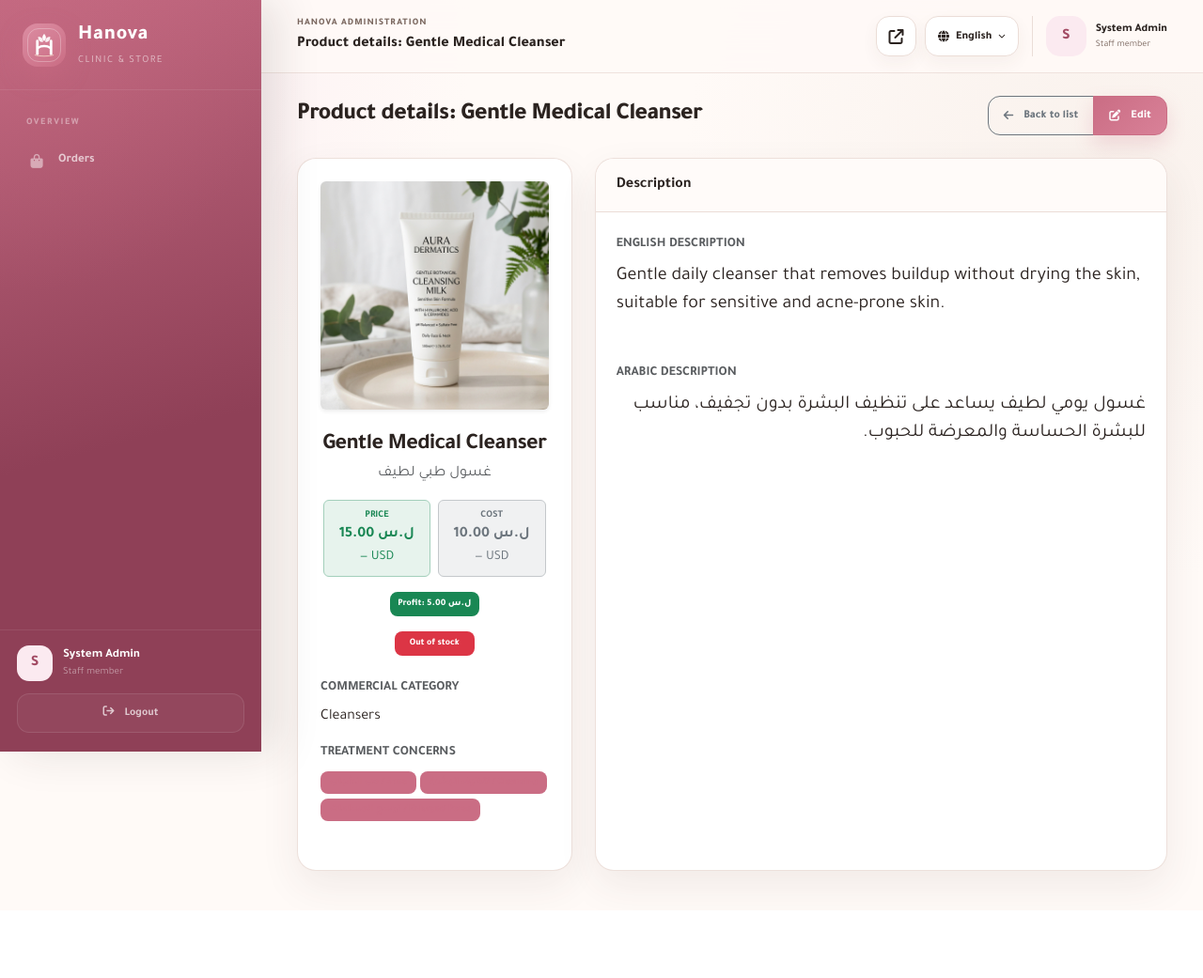
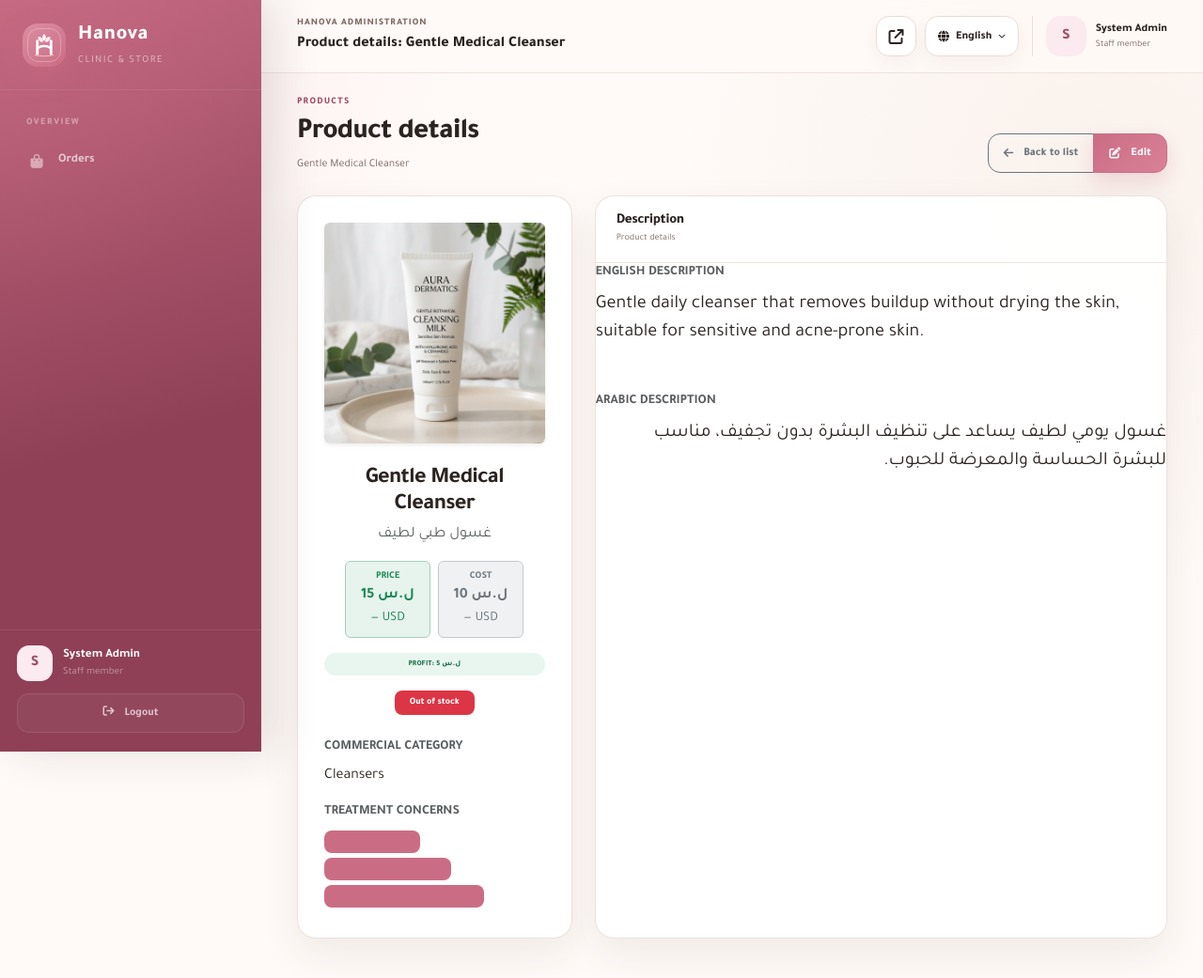
Before and after one commit to RazanKhoulani/hanova-app, a Laravel app: page /admin/products/1 in a window 1280 px wide. Shown: the whole page at 94% size. Before the commit the page ends 954 px from the top, so only its background shows below. Run offline with Laravel 12, Linux system fonts and the light colour scheme; a user stored in the database is signed in; data comes from the database, SQL or seed files in the repository; data that the repository does not hold is empty.

Commit message:
Polish admin forms and product details

```diff
--- a/laravel-medical-ecommerce/resources/views/admin/products/show.blade.php
+++ b/laravel-medical-ecommerce/resources/views/admin/products/show.blade.php
@@ -3,8 +3,8 @@
 @section('title', __('admin.product_details') . ': ' . $product->name_en)
 
 @section('content')
-<div class="d-flex justify-content-between align-items-center mb-4">
-    <h2>{{ __('admin.product_details') }}: {{ $product->name_en }}</h2>
+<div class="page-header">
+    <div><p class="eyebrow">{{ __('admin.products') }}</p><h1>{{ __('admin.product_details') }}</h1><p>{{ app()->getLocale() === 'ar' ? $product->name_ar : $product->name_en }}</p></div>
     <div class="btn-group">
         <a href="{{ route('admin.products.index') }}" class="btn btn-outline-secondary">
             <i class="fas fa-arrow-{{ app()->getLocale() === 'ar' ? 'right' : 'left' }} me-1"></i>{{ __('admin.back_to_list') }}
@@ -16,10 +16,9 @@
 </div>
 
 
-<div class="row">
+<div class="row g-4">
     <div class="col-md-4">
-        <div class="card shadow-sm border-0 mb-4 h-100">
-            <div class="card-body text-center p-4">
+        <section class="panel-card detail-profile-card h-100">
                 @if($product->image)
                     <img src="{{ asset('storage/'.$product->image) }}" class="img-fluid rounded shadow-sm mb-4" style="max-height: 250px;">
                 @else
@@ -34,15 +33,15 @@
                 <div class="d-flex justify-content-center gap-2 mb-3">
                     <div class="bg-success bg-opacity-10 text-success border border-success-subtle px-3 py-2 rounded">
                         <small class="d-block text-uppercase fw-bold" style="font-size: 0.65rem;">{{ __('admin.price') }}</small>
-                        <span class="fw-bold d-block">{{ number_format((float)($product->price_syp ?? $product->price), 2) }} ل.س</span><small>{{ $product->price_usd !== null ? '$'.number_format((float)$product->price_usd, 2) : '— USD' }}</small>
+                        <span class="fw-bold d-block">{{ number_format((float)($product->price_syp ?? $product->price), 0) }} ل.س</span><small>{{ $product->price_usd !== null ? '$'.number_format((float)$product->price_usd, 2) : '— USD' }}</small>
                     </div>
                     <div class="bg-secondary bg-opacity-10 text-secondary border border-secondary-subtle px-3 py-2 rounded">
                         <small class="d-block text-uppercase fw-bold" style="font-size: 0.65rem;">{{ __('admin.cost') }}</small>
-                        <span class="fw-bold d-block">{{ number_format((float)($product->cost_syp ?? $product->cost), 2) }} ل.س</span><small>{{ $product->cost_usd !== null ? '$'.number_format((float)$product->cost_usd, 2) : '— USD' }}</small>
+                        <span class="fw-bold d-block">{{ number_format((float)($product->cost_syp ?? $product->cost), 0) }} ل.س</span><small>{{ $product->cost_usd !== null ? '$'.number_format((float)$product->cost_usd, 2) : '— USD' }}</small>
                     </div>
                 </div>
 
-                <div class="badge bg-{{ (($product->price_syp ?? $product->price) - ($product->cost_syp ?? $product->cost)) > 0 ? 'success' : 'danger' }} p-2">{{ __('admin.profit') }}: {{ number_format((float)(($product->price_syp ?? $product->price) - ($product->cost_syp ?? $product->cost)), 2) }} ل.س</div>
+                <div class="status-pill {{ (($product->price_syp ?? $product->price) - ($product->cost_syp ?? $product->cost)) > 0 ? 'success' : 'danger' }}">{{ __('admin.profit') }}: {{ number_format((float)(($product->price_syp ?? $product->price) - ($product->cost_syp ?? $product->cost)), 0) }} ل.س</div>
 
                 <div class="mt-3">
                     @if(!$product->track_inventory)
@@ -67,14 +66,12 @@
                         <span class="text-muted small">{{ __('admin.no_concerns') }}</span>
                     @endforelse
                 </div>
-            </div>
-        </div>
+        </section>
     </div>
 
     <div class="col-md-8">
-        <div class="card shadow-sm border-0 mb-4 h-100">
-            <div class="card-header bg-white fw-bold py-3">{{ __('admin.description') }}</div>
-            <div class="card-body py-4">
+        <section class="panel-card h-100">
+            <div class="panel-heading"><div><h3>{{ __('admin.description') }}</h3><p>{{ __('admin.product_details') }}</p></div></div>
                 <div class="mb-5">
                     <label class="text-muted small text-uppercase fw-bold d-block mb-2">{{ __('admin.description_english') }}</label>
                     <p class="fs-5">{{ $product->description_en ?? __('admin.no_description_en') }}</p>
@@ -84,8 +81,7 @@
                     <label class="text-muted small text-uppercase fw-bold d-block mb-2">{{ __('admin.description_arabic') }}</label>
                     <p class="fs-5" dir="rtl">{{ $product->description_ar ?? __('admin.no_description_ar') }}</p>
                 </div>
-            </div>
-        </div>
+        </section>
     </div>
 </div>
 @endsection
--- a/laravel-medical-ecommerce/resources/views/admin/users/show.blade.php
+++ b/laravel-medical-ecommerce/resources/views/admin/users/show.blade.php
@@ -5,7 +5,7 @@
 @section('content')
 @php
     $roleName = $user->roles->first()?->name ?? 'user';
-    $money = static fn ($amount): string => number_format((float) $amount, 2) . ' ل.س';
+    $money = static fn ($amount): string => number_format((float) $amount, 0) . ' ل.س';
 @endphp
 <div class="page-header">
     <div><p class="eyebrow">{{ __('admin.users') }}</p><h1>{{ __('admin.user_profile') }}</h1><p>{{ $user->name }}</p></div>
```
Also changed, not shown: laravel-medical-ecommerce/resources/views/admin/concerns/create.blade.php (+4 -6 lines), laravel-medical-ecommerce/resources/views/admin/concerns/edit.blade.php (+4 -6 lines), laravel-medical-ecommerce/resources/views/admin/offers/create.blade.php (+4 -6 lines), laravel-medical-ecommerce/resources/views/admin/offers/edit.blade.php (+4 -6 lines), laravel-medical-ecommerce/resources/views/admin/products/create.blade.php (+5 -9 lines), laravel-medical-ecommerce/resources/views/admin/products/edit.blade.php (+4 -6 lines).
